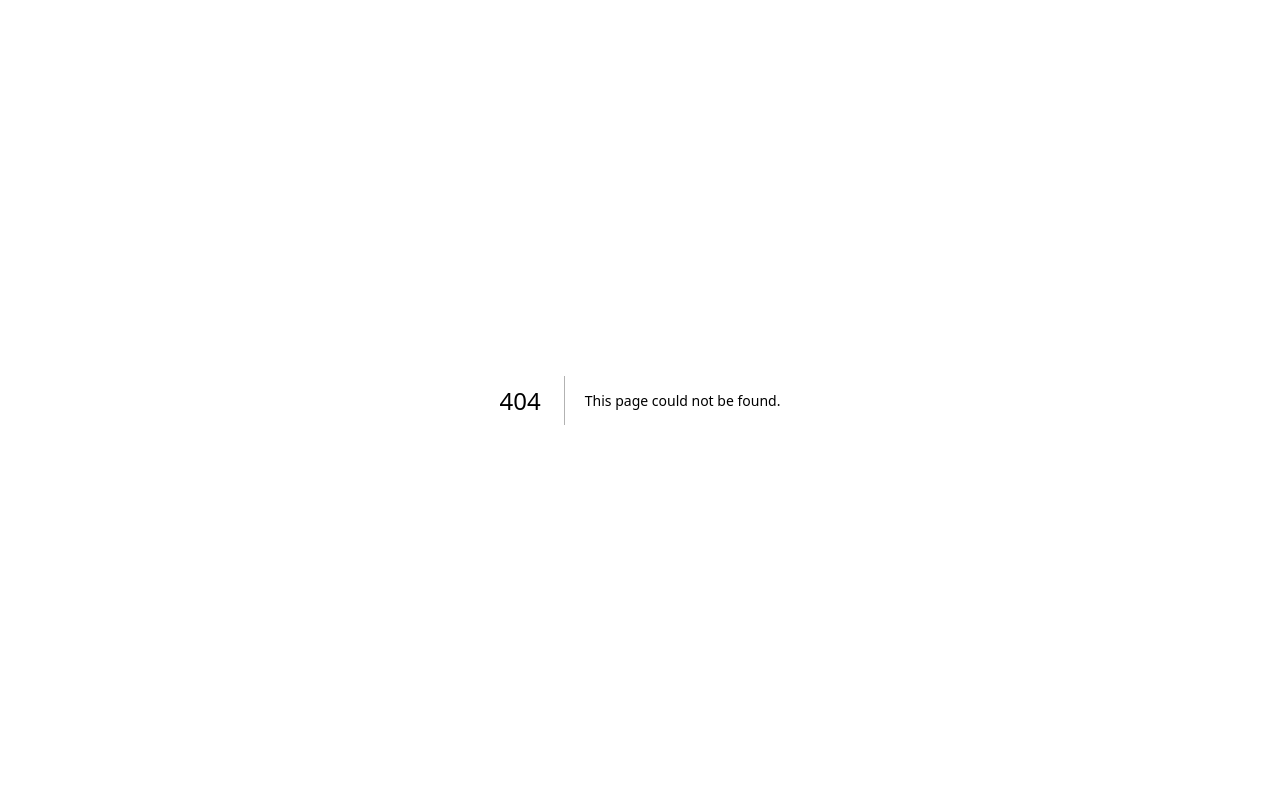
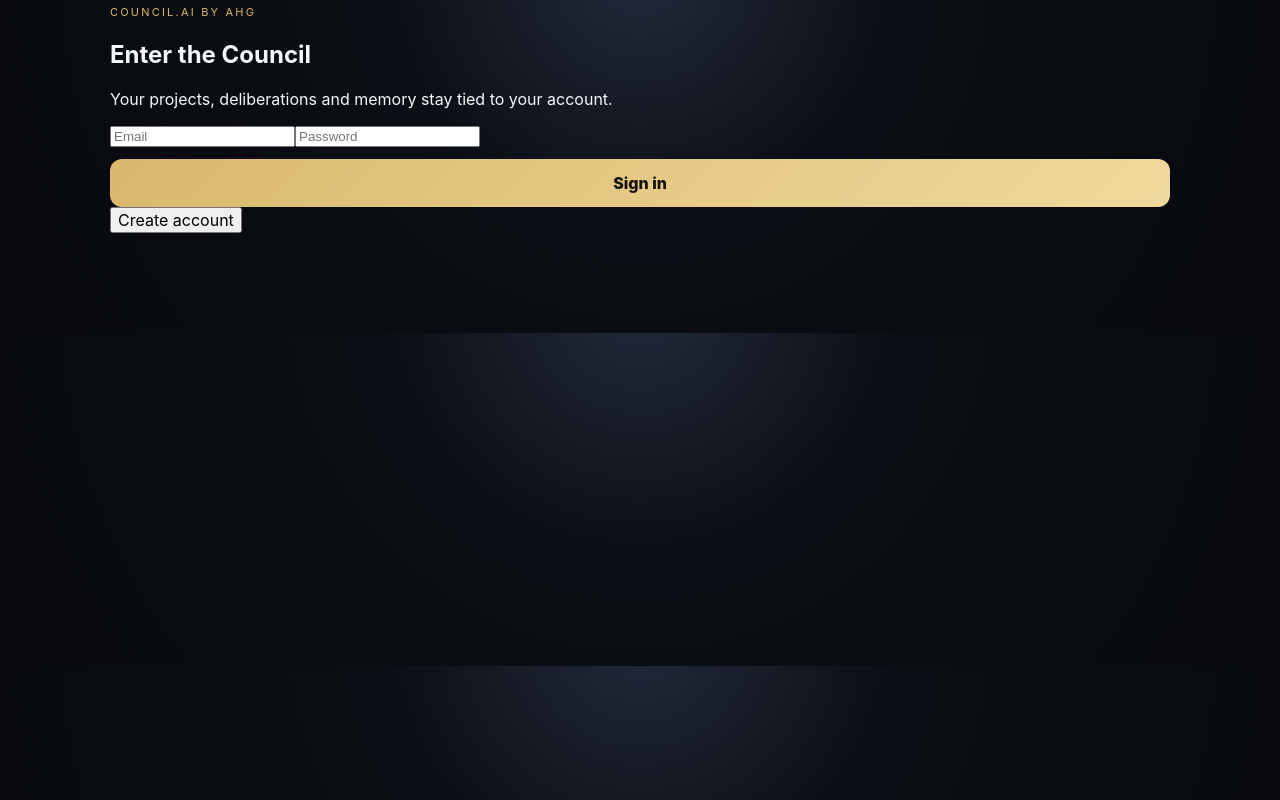
Before and after one commit to kljonesjr215/council-ai, a Next.js app: page /login in a window 1280 px wide. Before the commit this address had no page. Built offline with nearby package versions, Linux system fonts and the light colour scheme; no server answers.

Commit message:
Build Council auth and persistence API

```diff
--- /dev/null
+++ b/app/login/page.tsx
@@ -0,0 +1,9 @@
+"use client";
+import {FormEvent,useState} from "react";
+import {createClient} from "@/lib/supabase/client";
+export default function Login(){
+ const [email,setEmail]=useState("");const [password,setPassword]=useState("");const [message,setMessage]=useState("");const supabase=createClient();
+ async function submit(e:FormEvent){e.preventDefault();setMessage("Signing in...");const {error}=await supabase.auth.signInWithPassword({email,password});if(error){setMessage(error.message);return}location.href="/";}
+ async function signup(){setMessage("Creating account...");const {error}=await supabase.auth.signUp({email,password});setMessage(error?error.message:"Check your email to confirm your Council account.");}
+ return <main className="authShell"><section className="authCard"><span className="eyebrow">COUNCIL.AI BY AHG</span><h1>Enter the Council</h1><p>Your projects, deliberations and memory stay tied to your account.</p><form onSubmit={submit}><input type="email" placeholder="Email" value={email} onChange={e=>setEmail(e.target.value)} required/><input type="password" placeholder="Password" value={password} onChange={e=>setPassword(e.target.value)} minLength={8} required/><button className="primary">Sign in</button><button type="button" className="secondary" onClick={signup}>Create account</button></form><small>{message}</small></section></main>
+}
```
